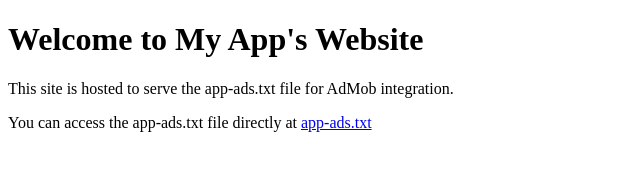
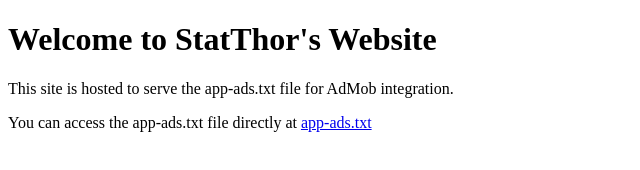
Before and after one commit to Th3-Al7ha10/th3-al7ha10.github.io, a plain HTML site: page index.html in a window 1280 px wide. Shown: the whole page, without its empty margins (0-640 px from the left). Drawn offline with Linux system fonts and the light colour scheme.

Commit message:
Update index.html

```diff
--- a/index.html
+++ b/index.html
@@ -6,7 +6,7 @@
   <title>Your App's Website</title>
 </head>
 <body>
-  <h1>Welcome to My App's Website</h1>
+  <h1>Welcome to StatThor's Website</h1>
   <p>This site is hosted to serve the app-ads.txt file for AdMob integration.</p>
   <p>You can access the app-ads.txt file directly at <a href="https://th3-al7ha10.github.io/app-ads/app-ads.txt">app-ads.txt</a></p>
 </body>
```
